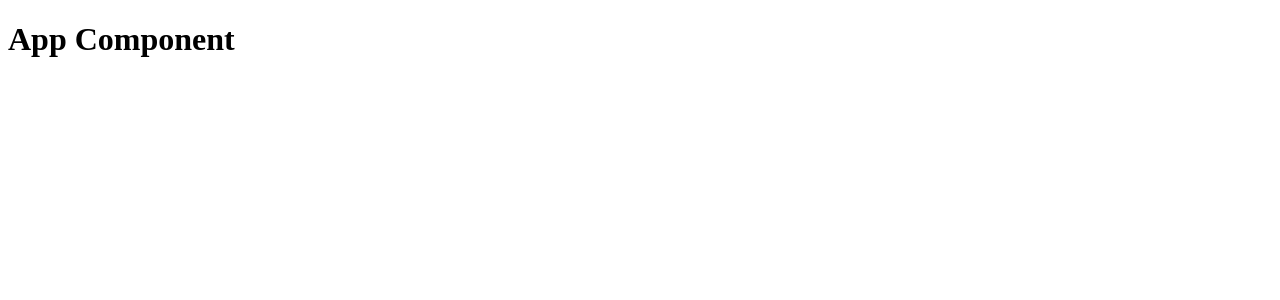
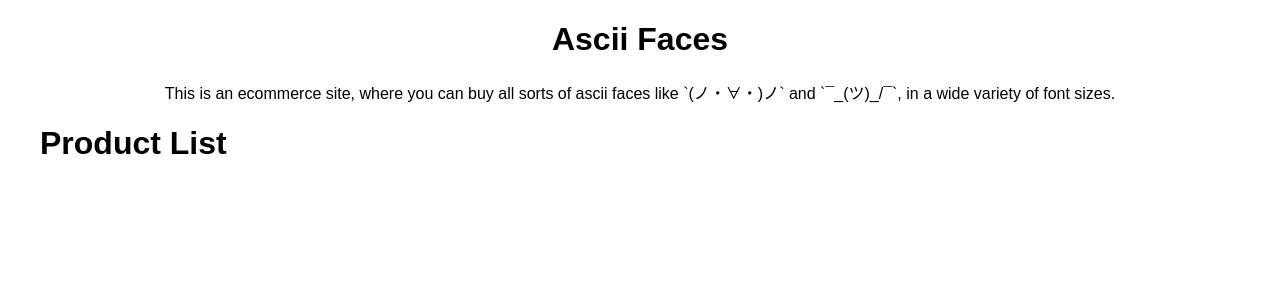
Before and after one commit to asmasaber/Ascii-Faces-Store, a React app: page / in a window 1280 px wide. Shown: the top 300 px of the page. Built offline with nearby package versions, Linux system fonts and the light colour scheme.

Commit message:
adding style loaders, creating App component

```diff
--- a/package.json
+++ b/package.json
@@ -29,7 +29,9 @@
     "@babel/preset-env": "^7.16.11",
     "@babel/preset-react": "^7.16.7",
     "babel-loader": "^8.2.4",
+    "css-loader": "^6.7.1",
     "html-webpack-plugin": "^5.5.0",
+    "style-loader": "^3.3.1",
     "webpack": "^5.72.0",
     "webpack-cli": "^4.9.2",
     "webpack-dev-server": "^4.8.1"
--- a/public/src/components/App/App.css
+++ b/public/src/components/App/App.css
@@ -0,0 +1,17 @@
+* {
+  box-sizing: border-box;
+}
+
+body {
+  margin: 0;
+  font-family: Arial;
+}
+
+.container {
+  width: min(100%, 1200px);
+  margin: auto;
+}
+
+.header {
+  text-align: center;
+}
--- a/public/src/components/App/App.js
+++ b/public/src/components/App/App.js
@@ -1,12 +1,22 @@
 import React from 'react';
+import { ProductList } from '../ProductList/ProductList';
+import './App.css';
 
 const App = () => {
   /*
     #TODO: App Component
-      - [ ] Header
-      - [ ] Product List
+      - [x] Header
+      - [x] Product List
   */
-  return <h1>App Component</h1>;
+  return (
+    <div className="container">
+      <div className="header">
+        <h1 >Ascii Faces</h1>
+        <p>This is an ecommerce site, where you can buy all sorts of ascii faces like `(ノ・∀・)ノ` and `¯_(ツ)_/¯`, in a wide variety of font sizes.</p>
+      </div>
+      <ProductList />
+    </div>
+  );
 }
 
 export { App };
--- a/public/src/components/ProductList/ProductList.js
+++ b/public/src/components/ProductList/ProductList.js
@@ -6,3 +6,16 @@
     - [ ] Infinite Scroll
     - [ ] End of Products Text
 */
+
+import React from 'react';
+
+import './ProductList.css';
+
+const ProductList = () => {
+
+  return (
+    <h1>Product List</h1>
+  );
+}
+
+export { ProductList };
--- a/webpack.config.js
+++ b/webpack.config.js
@@ -15,6 +15,10 @@ module.exports = {
           loader: 'babel-loader'
         }
       },
+      {
+        test: /\.css$/,
+        use: ['style-loader', 'css-loader'],
+      },
     ]
   },
   plugins: [
```
Also changed, not shown: 1 other file (tests, documents, lock files or other folders).
